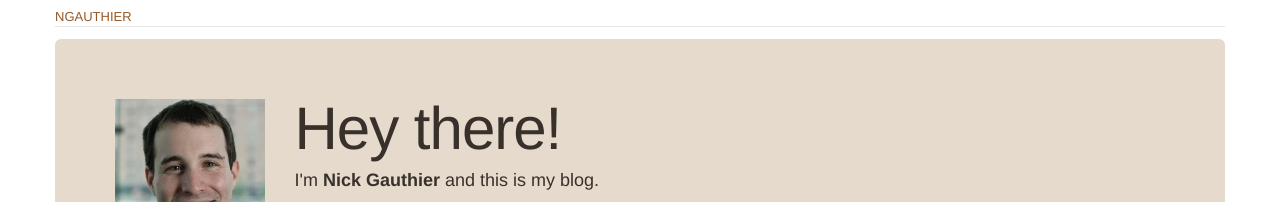
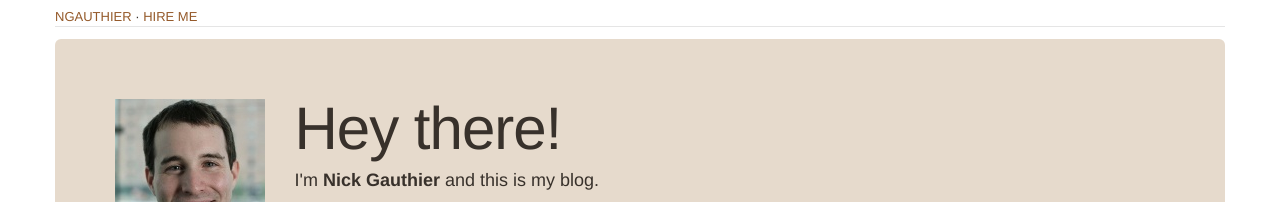
Before and after one commit to ngauthier/ngauthier.github.com, a Jekyll site: the page built from index.html, in a window 1280 px wide. Shown: the top 202 px of the page. Built offline with Jekyll 4.4.1, drawn with Linux system fonts in a browser that asks for light colours; Markdown is read by kramdown in place of the engine named in the settings.

Commit message:
add hire button to layout

```diff
--- a/_layouts/default.html
+++ b/_layouts/default.html
@@ -22,7 +22,11 @@
   </head>
   <body>
     <div class='container'>
-      <div class='header'><a href="/">ngauthier</a></div>
+      <div class='header'>
+        <a href="/">ngauthier</a>
+        &middot;
+        <a href="/hire.html">Hire me</a>
+      </div>
       <div id='content'>
         {{ content }}
       </div>
```
